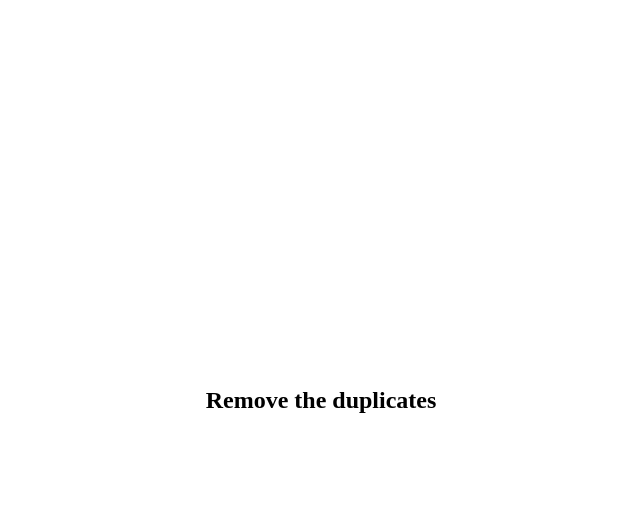
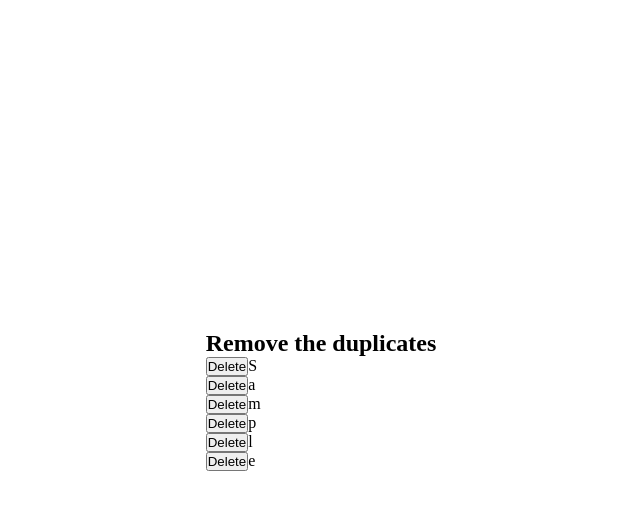
Before and after one commit to ClouddCoder/duplicate-character-remover, a Next.js app: page / in a window 1280 px wide. Both pictures are taken after typing "Sample" into the empty fields and a click on the button "Submit". Shown: the top 510 px of the page, without its empty margins (319-959 px from the left). Built offline with nearby package versions, Linux system fonts and the light colour scheme.

Commit message:
Show characters of the string in the second screen

```diff
--- a/src/components/DuplicatesScreen.jsx
+++ b/src/components/DuplicatesScreen.jsx
@@ -1,10 +1,17 @@
-function DuplicatesScreen({ characters }) {
+import { useState } from "react";
+
+function DuplicatesScreen({ onString }) {
+  const [characters, setCharacters] = useState(onString.split(""));
+
   return (
     <div>
       <h2>Remove the duplicates</h2>
       <div>
         {characters?.map((char, index) => (
-          <div key={index}>{char}</div>
+          <div key={index}>
+            <button>Delete</button>
+            <span>{char}</span>
+          </div>
         ))}
       </div>
     </div>
--- a/src/pages/index.js
+++ b/src/pages/index.js
@@ -39,7 +39,7 @@ export default function Home() {
             onHandleChange={handleChange}
           />
         ) : (
-          <DuplicatesScreen />
+          <DuplicatesScreen onString={string} />
         )}
       </main>
     </>
```
